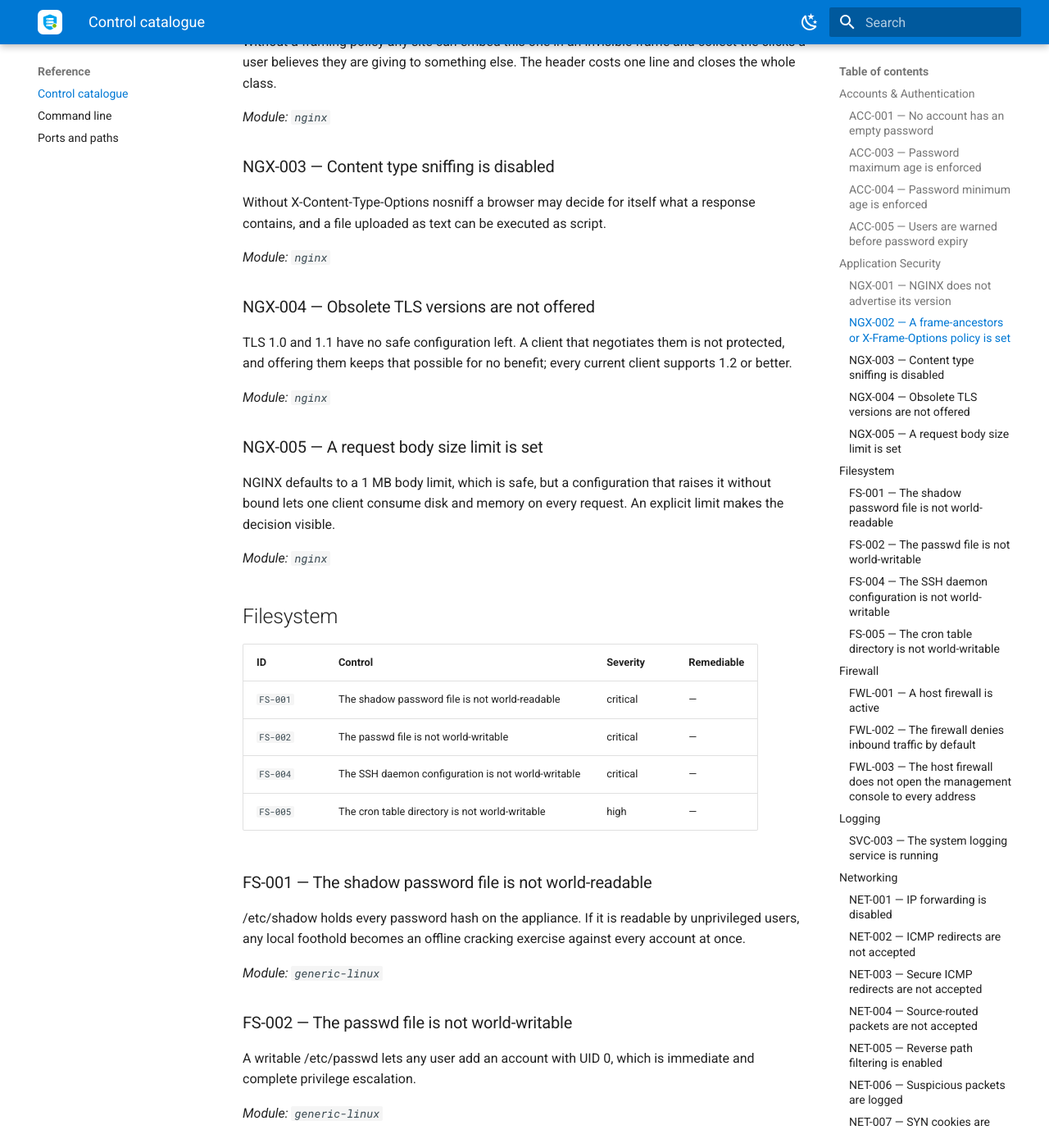
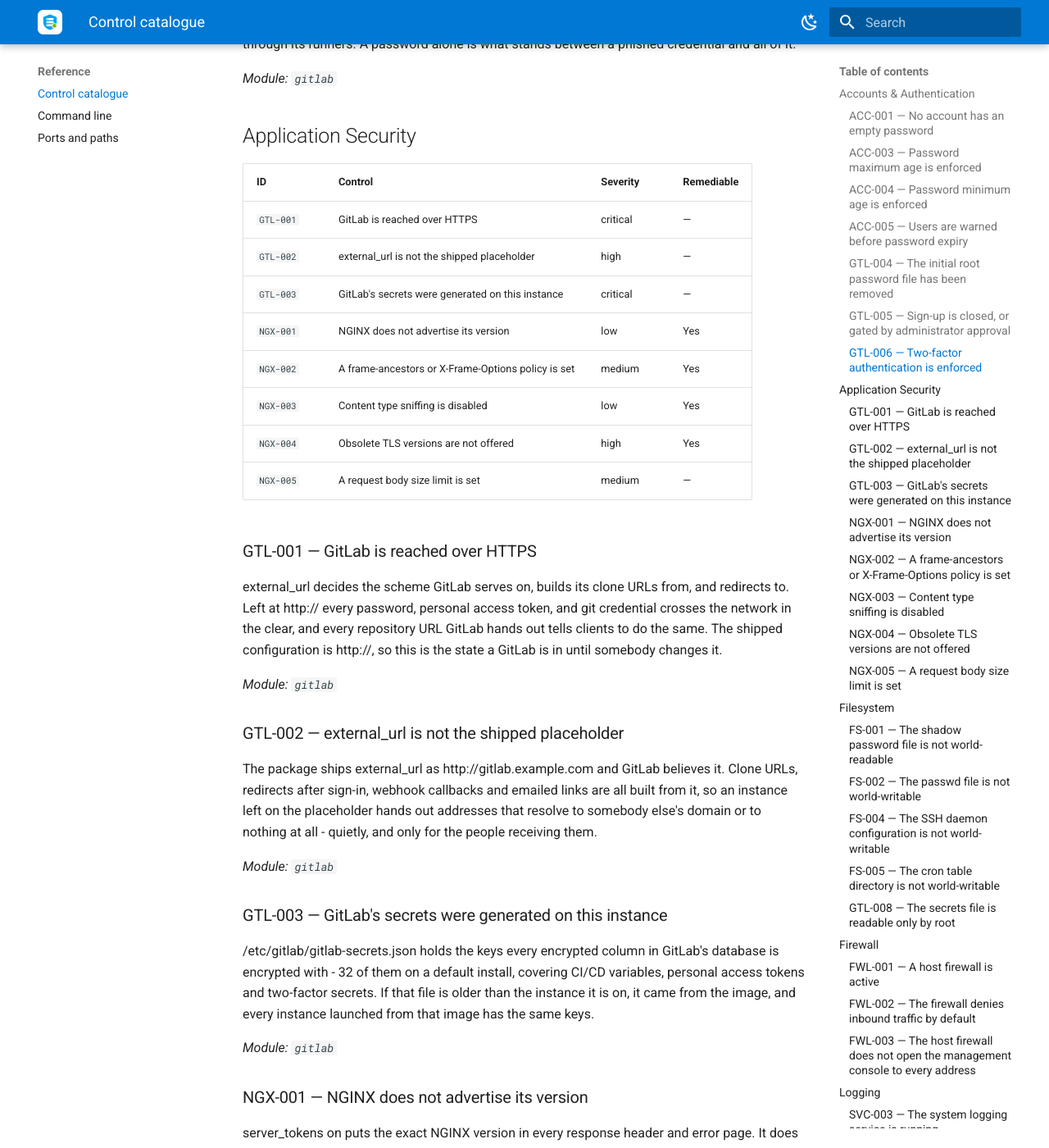
Before and after one commit to CLOUDCIS/CloudInfra-Appliance-Manager-Docs, an MkDocs documentation site: the page built from docs/reference/controls.md, in a window 1280 px wide and 1400 px high, scrolled down 2574 px. Shown: the whole window at 82% size. Built offline with MkDocs 1.6.1 and Material for MkDocs 9.7.7, drawn with Linux system fonts in a browser that asks for light colours; some of the changed text lies outside the part shown.

Commit message:
Document the GitLab module, and correct a control count that had drifted
A page for the GitLab module: how it reads configuration that Chef renders rather than
GitLab reads, why health comes from two sources, what changing a setting costs in
downtime, the nine controls, and what it deliberately does not do - application
settings, gitlab-backup, and backing up the secrets file.

The numbers in it are measured rather than described. Two minutes of unavailability for
a configuration change is 85 seconds of reconfigure plus the 41 further seconds GitLab
took to serve a request afterwards, on a real instance. The 43-second gap between "all
fifteen processes running" and "GitLab answers" is from stopping and starting Puma on
that same instance.

The control catalogue is regenerated from the packs, so it now carries all 57 controls
including GitLab's nine.

And a count that had drifted: the assessment guide said "48 controls across 11
categories" with a category breakdown that matched no pack in the repository - written
by hand once and never corrected. How many controls an appliance runs depends on what
is installed on it, which is now what the page says: 43 on any Linux host, plus 5 for
NGINX or 9 for GitLab. The category table is the real one.

The image table says GitLab is still planned, because it is - while noting that the
module already ships in every image and will manage a GitLab you installed yourself.

Co-Authored-By: Claude Opus 5 <noreply@anthropic.com>

```diff
--- a/docs/reference/controls.md
+++ b/docs/reference/controls.md
@@ -22,6 +22,9 @@ Every control in the set, with its current state on this appliance.
 | `ACC-003` | Password maximum age is enforced | low | — |
 | `ACC-004` | Password minimum age is enforced | low | — |
 | `ACC-005` | Users are warned before password expiry | info | — |
+| `GTL-004` | The initial root password file has been removed | high | — |
+| `GTL-005` | Sign-up is closed, or gated by administrator approval | high | — |
+| `GTL-006` | Two-factor authentication is enforced | medium | — |
 
 ### ACC-001 — No account has an empty password
 
@@ -47,15 +50,54 @@ Without warning, expiry locks people out at the worst moment and drives them to
 
 *Module: `generic-linux`*
 
+### GTL-004 — The initial root password file has been removed
+
+The first reconfigure writes the generated root password to /etc/gitlab/initial_root_password. GitLab removes it 24 hours after that reconfigure - which, on an image, happened during the build. A copy still present on a running instance is a root credential sitting in a file, and one that may have been readable in the image before the instance ever booted.
+
+*Module: `gitlab`*
+
+### GTL-005 — Sign-up is closed, or gated by administrator approval
+
+A default GitLab has sign-up enabled. On an instance reachable from the internet that means anybody can create an account; with administrator approval also switched on they cannot use it until somebody says so, which is the difference between a queue and an open door.
+
+*Module: `gitlab`*
+
+### GTL-006 — Two-factor authentication is enforced
+
+GitLab holds source code, deployment credentials and CI variables, and reaches production through its runners. A password alone is what stands between a phished credential and all of it.
+
+*Module: `gitlab`*
+
 ## Application Security
 
 | ID | Control | Severity | Remediable |
 |---|---|---|---|
+| `GTL-001` | GitLab is reached over HTTPS | critical | — |
+| `GTL-002` | external_url is not the shipped placeholder | high | — |
+| `GTL-003` | GitLab's secrets were generated on this instance | critical | — |
 | `NGX-001` | NGINX does not advertise its version | low | Yes |
 | `NGX-002` | A frame-ancestors or X-Frame-Options policy is set | medium | Yes |
 | `NGX-003` | Content type sniffing is disabled | low | Yes |
 | `NGX-004` | Obsolete TLS versions are not offered | high | Yes |
 | `NGX-005` | A request body size limit is set | medium | — |
+
+### GTL-001 — GitLab is reached over HTTPS
+
+external_url decides the scheme GitLab serves on, builds its clone URLs from, and redirects to. Left at http:// every password, personal access token, and git credential crosses the network in the clear, and every repository URL GitLab hands out tells clients to do the same. The shipped configuration is http://, so this is the state a GitLab is in until somebody changes it.
+
+*Module: `gitlab`*
+
+### GTL-002 — external_url is not the shipped placeholder
+
+The package ships external_url as http://gitlab.example.com and GitLab believes it. Clone URLs, redirects after sign-in, webhook callbacks and emailed links are all built from it, so an instance left on the placeholder hands out addresses that resolve to somebody else's domain or to nothing at all - quietly, and only for the people receiving them.
+
+*Module: `gitlab`*
+
+### GTL-003 — GitLab's secrets were generated on this instance
+
+/etc/gitlab/gitlab-secrets.json holds the keys every encrypted column in GitLab's database is encrypted with - 32 of them on a default install, covering CI/CD variables, personal access tokens and two-factor secrets. If that file is older than the instance it is on, it came from the image, and every instance launched from that image has the same keys.
+
+*Module: `gitlab`*
 
 ### NGX-001 — NGINX does not advertise its version
 
@@ -95,6 +137,7 @@ NGINX defaults to a 1 MB body limit, which is safe, but a configuration that rai
 | `FS-002` | The passwd file is not world-writable | critical | — |
 | `FS-004` | The SSH daemon configuration is not world-writable | critical | — |
 | `FS-005` | The cron table directory is not world-writable | high | — |
+| `GTL-008` | The secrets file is readable only by root | high | — |
 
 ### FS-001 — The shadow password file is not world-readable
 
@@ -119,6 +162,12 @@ A writable sshd_config lets an unprivileged user re-enable root login or passwor
 Anyone who can write a crontab can schedule a command as root. It is one of the most reliable persistence mechanisms on a Linux host.
 
 *Module: `generic-linux`*
+
+### GTL-008 — The secrets file is readable only by root
+
+Anything that can read /etc/gitlab/gitlab-secrets.json can decrypt every encrypted column in the database. The package creates it 0600 root; anything wider is something an administrator did, usually while copying it somewhere.
+
+*Module: `gitlab`*
 
 ## Firewall
 
@@ -162,6 +211,8 @@ Without a running logger there is no record of what happened on the appliance, w
 
 | ID | Control | Severity | Remediable |
 |---|---|---|---|
+| `GTL-007` | The NGINX status page is not reachable from outside | medium | Yes |
+| `GTL-010` | Prometheus monitoring endpoints are not reachable from outside | medium | — |
 | `NET-001` | IP forwarding is disabled | high | Yes |
 | `NET-002` | ICMP redirects are not accepted | medium | Yes |
 | `NET-003` | Secure ICMP redirects are not accepted | medium | Yes |
@@ -171,6 +222,18 @@ Without a running logger there is no record of what happened on the appliance, w
 | `NET-007` | SYN cookies are enabled | medium | Yes |
 | `NET-008` | ICMP redirects are not sent | low | Yes |
 | `NET-009` | IPv6 router advertisements are not accepted | medium | Yes |
+
+### GTL-007 — The NGINX status page is not reachable from outside
+
+A default install serves nginx's status page on 0.0.0.0:8060. Anyone who can reach that port gets the instance's connection counts, and nothing outside the host needs them.
+
+*Module: `gitlab`*
+
+### GTL-010 — Prometheus monitoring endpoints are not reachable from outside
+
+Omnibus runs Prometheus, alertmanager and a set of exporters. On a default install alertmanager listens on every interface, and the exporters describe the instance in detail to anyone who can reach them.
+
+*Module: `gitlab`*
 
 ### NET-001 — IP forwarding is disabled
 
--- a/mkdocs.yml
+++ b/mkdocs.yml
@@ -82,6 +82,7 @@ nav:
   - Modules:
       - Overview: modules/index.md
       - NGINX: modules/nginx.md
+      - GitLab: modules/gitlab.md
       - Generic Linux: modules/generic-linux.md
   - Reference:
       - Control catalogue: reference/controls.md
```
Also changed, not shown: other parts of docs/reference/controls.md (+1 -1 lines), docs/getting-started/installation.md (+1 -1 lines), docs/guide/security-assessment.md (+26 -7 lines), docs/index.md (+3 -2 lines), docs/modules/gitlab.md (added, +112 -0 lines), docs/modules/index.md (+9 -4 lines).
